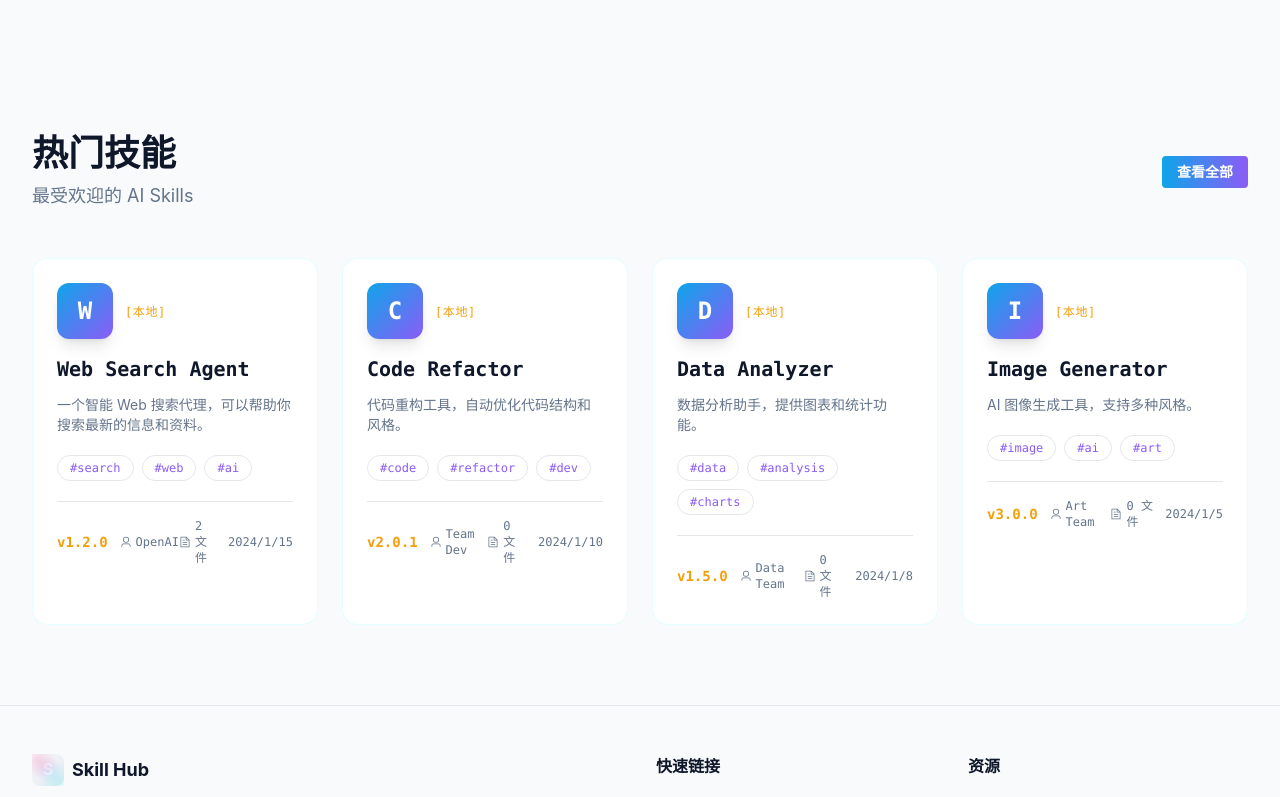
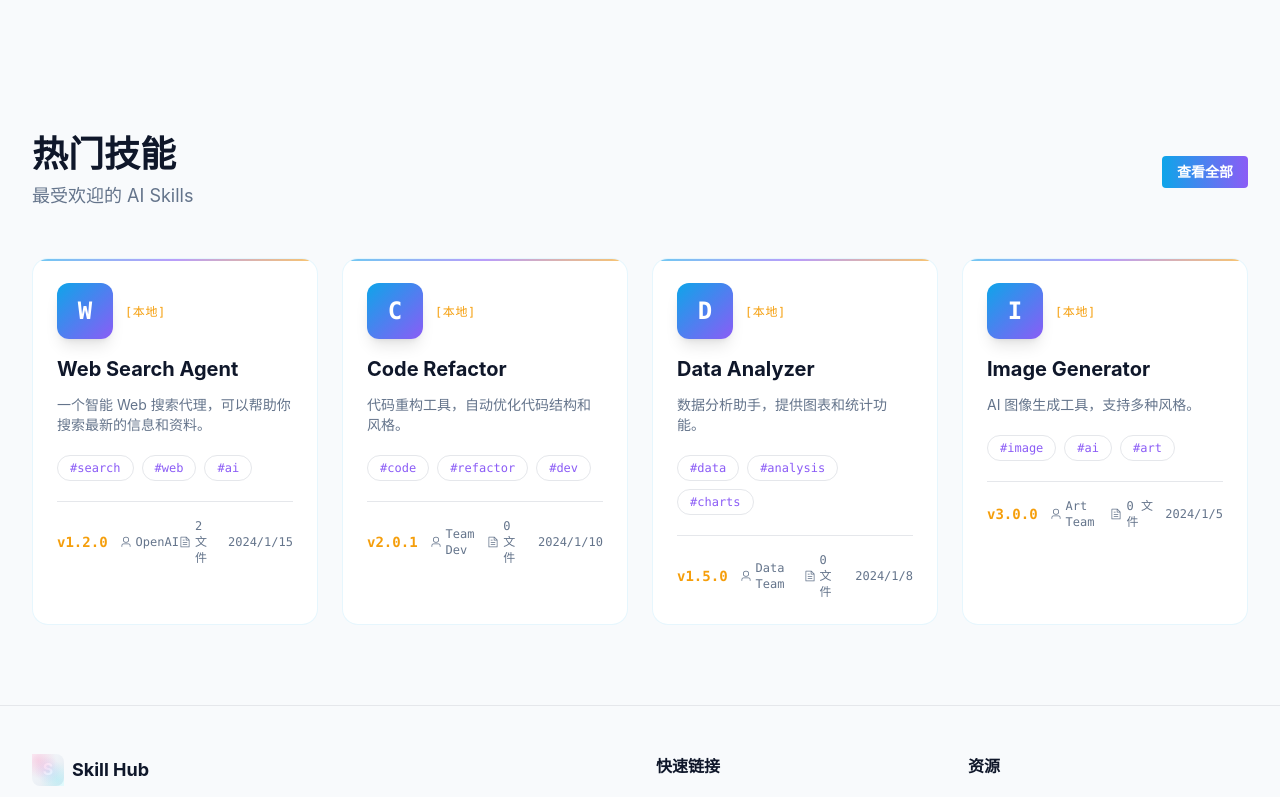
Before and after one commit to blankls/skill-hub, a Vue app: page / in a window 1280 px wide. Shown: the part 1640-2437 px from the top of the page. Built offline with nearby package versions, Linux system fonts and the light colour scheme.

Commit message:
style: 优化组件样式，与新风格一致

```diff
--- a/src/components/ui/SkillCard.vue
+++ b/src/components/ui/SkillCard.vue
@@ -50,7 +50,7 @@
         </div>
       </div>
 
-      <h3 class="text-xl font-bold mb-3 text-[var(--text-light)] group-hover:text-[var(--neon-cyan)] transition-colors font-mono">
+      <h3 class="text-xl font-bold mb-3 text-[var(--text-light)] group-hover:text-[var(--neon-cyan)] transition-colors">
         {{ skill.name }}
       </h3>
 
@@ -185,8 +185,8 @@ const formatDate = (date: Date | string) => {
 <style scoped>
 .skill-card {
   background-color: var(--dark-card);
-  border: 1px solid rgba(0, 245, 255, 0.1);
-  transition: all 0.3s ease;
+  border: 1px solid rgba(14, 165, 233, 0.1);
+  transition: all 0.2s ease;
   position: relative;
   overflow: hidden;
 }
@@ -197,16 +197,16 @@ const formatDate = (date: Date | string) => {
   top: 0;
   left: 0;
   right: 0;
-  height: 3px;
+  height: 2px;
   background: linear-gradient(90deg, var(--neon-cyan), var(--neon-purple), var(--neon-yellow));
-  opacity: 0;
-  transition: opacity 0.3s ease;
+  opacity: 0.6;
+  transition: opacity 0.2s ease;
 }
 
 .skill-card:hover {
-  border-color: rgba(0, 245, 255, 0.3);
-  box-shadow: 0 0 20px rgba(0, 245, 255, 0.15), 0 10px 30px rgba(0, 0, 0, 0.3);
-  transform: translateY(-3px);
+  border-color: rgba(14, 165, 233, 0.3);
+  box-shadow: 0 4px 12px rgba(0, 0, 0, 0.15);
+  transform: translateY(-2px);
 }
 
 .skill-card:hover::before {
--- a/src/modules/home/components/FeaturesSection.vue
+++ b/src/modules/home/components/FeaturesSection.vue
@@ -2,7 +2,7 @@
   <section id="features" class="py-20 bg-[var(--dark-bg)]">
     <div class="max-w-[95rem] mx-auto px-4 sm:px-6 lg:px-8">
       <div class="text-center mb-16">
-        <h2 class="text-4xl font-bold mb-4 text-[var(--text-light)] font-mono">平台特性</h2>
+        <h2 class="text-4xl font-bold mb-4 text-[var(--text-light)]">平台特性</h2>
         <p class="text-lg text-[var(--text-muted)] max-w-2xl mx-auto">
           强大的功能，助你高效管理 AI Skills
         </p>
--- a/src/modules/home/components/PopularSkills.vue
+++ b/src/modules/home/components/PopularSkills.vue
@@ -3,11 +3,11 @@
     <div class="max-w-[95rem] mx-auto px-4 sm:px-6 lg:px-8">
       <div class="flex items-center justify-between mb-12">
         <div>
-          <h2 class="text-4xl font-bold mb-2 text-[var(--text-light)] font-mono">热门技能</h2>
+          <h2 class="text-4xl font-bold mb-2 text-[var(--text-light)]">热门技能</h2>
           <p class="text-lg text-[var(--text-muted)]">最受欢迎的 AI Skills</p>
         </div>
         <router-link to="/skills">
-          <el-button class="bg-gradient-to-r from-[var(--neon-cyan)] to-[var(--neon-purple)] border-none text-white font-bold font-mono">查看全部</el-button>
+          <el-button class="bg-gradient-to-r from-[var(--neon-cyan)] to-[var(--neon-purple)] border-none text-white font-bold">查看全部</el-button>
         </router-link>
       </div>
       <div class="grid md:grid-cols-2 lg:grid-cols-4 gap-6">
```
